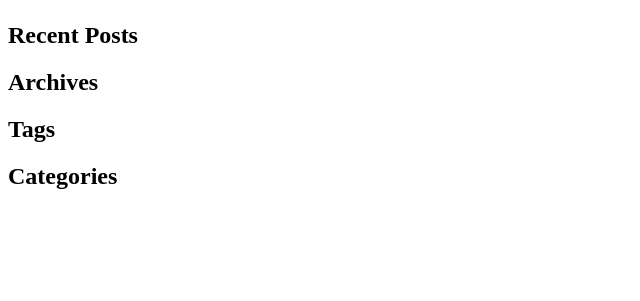
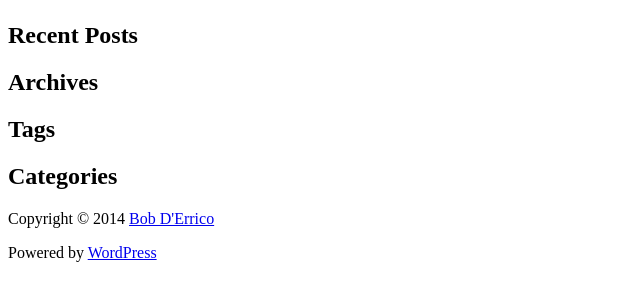
Before and after one commit to bobderrico80/bobderrico, a WordPress theme: template index.php in a window 1280 px wide. Shown: the part 58-359 px from the top of the page, without its empty margins (0-640 px from the left). Run offline with PHP 8.4 and a stand-in for WordPress, Linux system fonts and the light colour scheme; the site name, menu and one post (Sample post) are stand-ins, and other content is empty; some libraries are stand-ins or nearby versions.

Commit message:
Added footer mark-up

```diff
--- /dev/null
+++ b/footer.php
@@ -0,0 +1,10 @@
+<?php
+//<html>
+    //<body>
+?>
+        <div class="footer">
+            <p>Copyright &copy; <?php echo date('Y'); ?> <a href="mailto:me@bobderrico.com">Bob D'Errico</a></p>
+            <p>Powered by <a href="http://www.wordpress.org" target="_blank">WordPress</a>
+        </div>
+    </body>
+</html>
--- a/index.php
+++ b/index.php
@@ -4,3 +4,10 @@ get_header();
     //<body>
         //<div class="pageWrapper">
             get_sidebar();
+?>
+            <div class="content">
+
+            </div>
+        </div>
+            <?php
+            get_footer();
```
